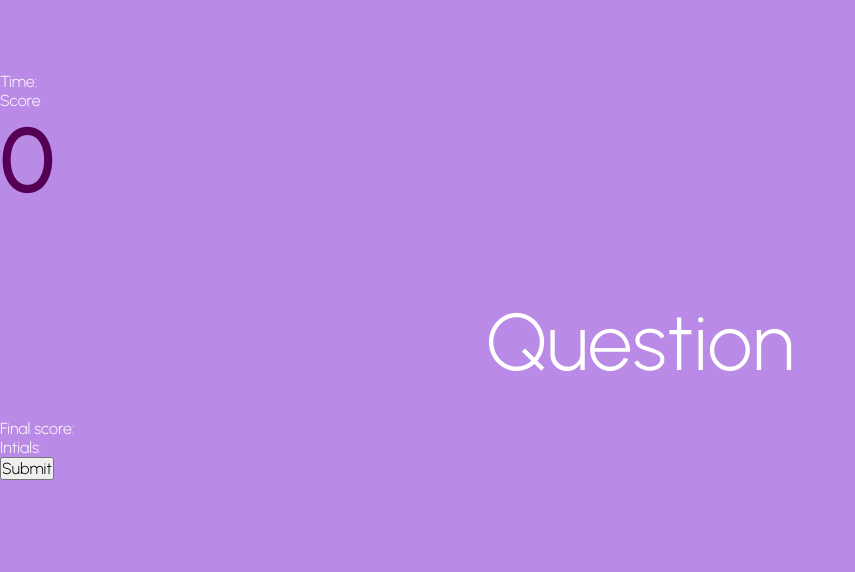
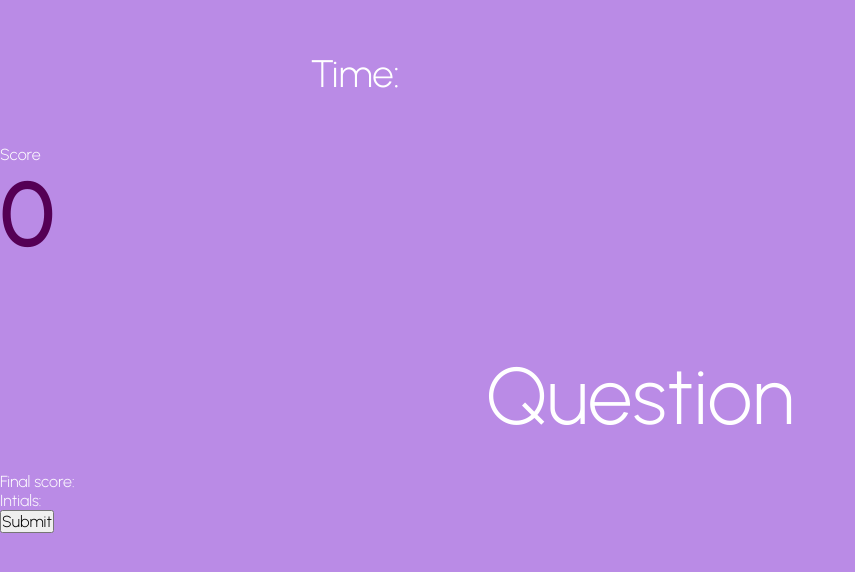
Before and after one commit to sarahxomargaret/Javascript-Quiz, a plain HTML site: page game.html in a window 1280 px wide. Shown: the part 124-696 px from the top of the page, without its empty margins (0-855 px from the left). Drawn offline with Linux system fonts and the light colour scheme.

Commit message:
added timer

```diff
--- a/assets/game.css
+++ b/assets/game.css
@@ -35,3 +35,15 @@ body {
     padding-bottom: 1rem;
     text-align: center;
 }
+
+.highscore-btn {
+    font-size: 2.4rem;
+    padding: 2rem 5rem;
+    width: 30rem;
+    text-align: right;
+    margin-bottom: 1rem;
+    text-decoration: none;
+    color: white;
+    background: linear-gradient(90deg, black, 0%, gray, 100%);
+    border-radius: 4px;
+}
--- a/assets/script.js
+++ b/assets/script.js
@@ -7,6 +7,8 @@ const incorrectAnswer = document.querySelector('#incorrectAnswer');
 var startBtn = document.getElementById('start')
 var homeContainer = document.getElementById('home')
 var quizContainer = document.getElementById('quiz')
+var timer = 100;
+var timeInterval = 0;
 
 var index = 0
 let score = 0
@@ -84,4 +86,10 @@ function runQuestion(){
 
 
 // create event listener to start the game
-startBtn.addEventListener('click', startGame)
+startBtn.addEventListener('click', startGame, function(){
+    timerEl.textContent= 'Time: ' + time;
+    timeInterval = setInterval(function(){
+        time--;
+        timerEl.textContent = "Time: " + time;
+    }, 1000)
+})
--- a/game.html
+++ b/game.html
@@ -11,9 +11,9 @@
 </head>
 <body>
     <div class="container">
-        <div id="game" class="game-buttons">
-            <div class="timer">
-                <p>Time:</p>
+        <div>
+            <div class="highscore-btn">
+                Time:
             </div>
             <p class="score-display">
                 Score
```
